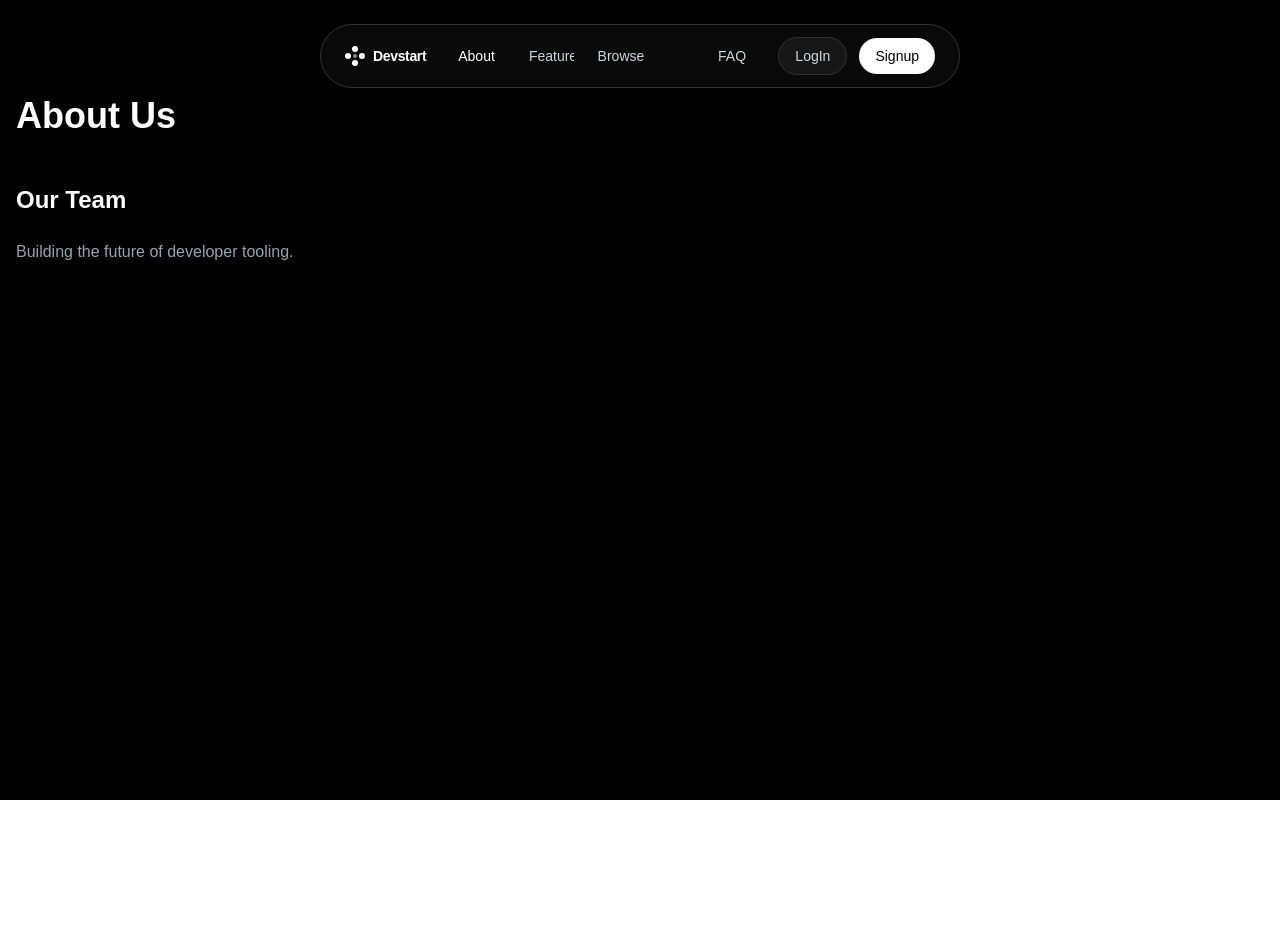
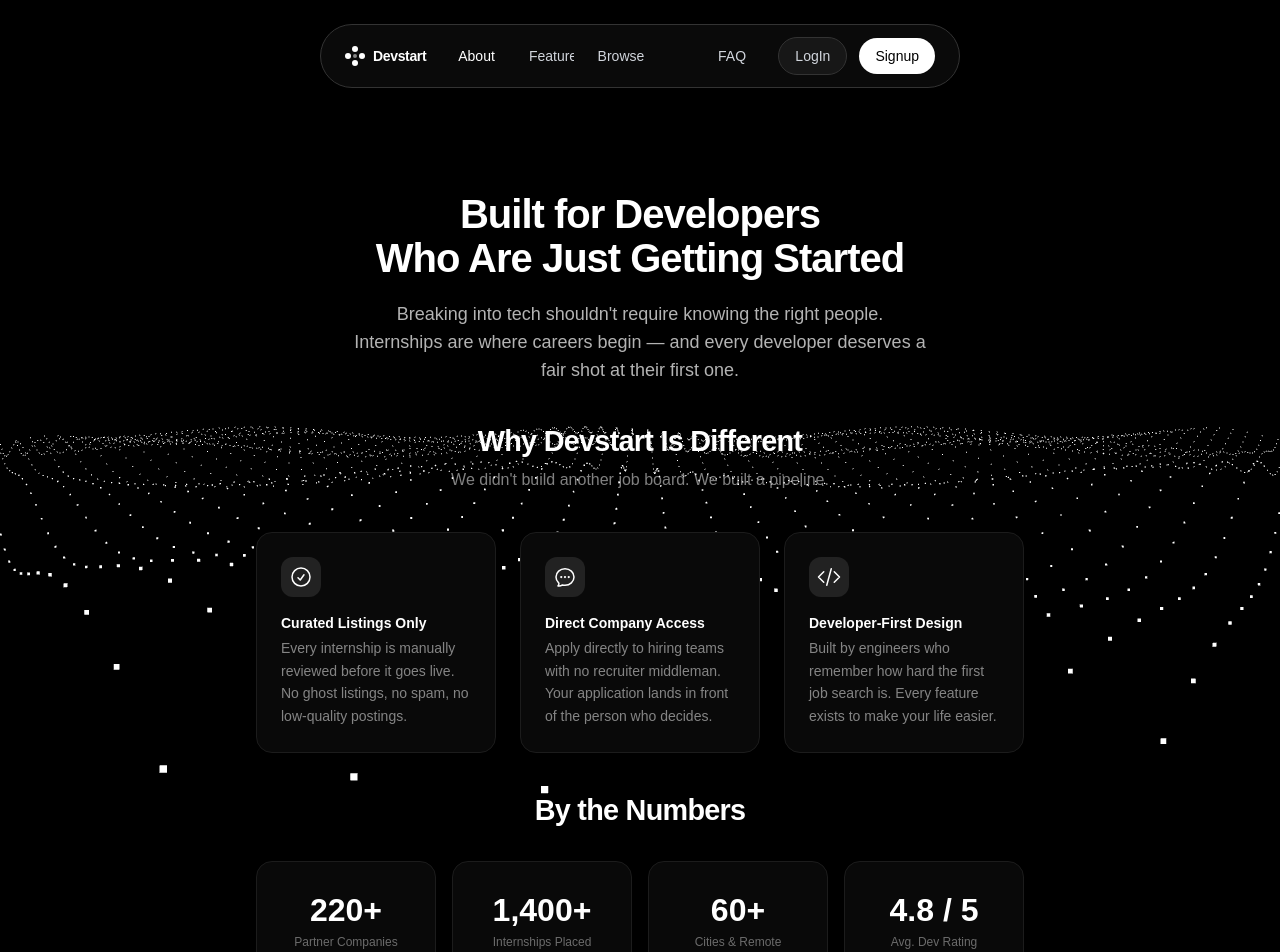
Before and after one commit to jayanth1542/DevStart, a Next.js app: page /about in a window 1280 px wide. Shown: the top 952 px of the page. Before the commit the page ends 800 px from the top, so only its background shows below. Built offline with nearby package versions, Linux system fonts and the light colour scheme.

Commit message:
app: complete about page content and styling

```diff
--- a/src/app/about/page.tsx
+++ b/src/app/about/page.tsx
@@ -1,16 +1,149 @@
 'use client';
-import React from 'react';
+
+import { PageTransition } from '@/components/page-transition';
+import { motion } from 'framer-motion';
+
+const containerVariants = {
+  hidden: { opacity: 0 },
+  show: {
+    opacity: 1,
+    transition: {
+      staggerChildren: 0.1,
+    },
+  },
+} as const;
+
+const itemVariants = {
+  hidden: { opacity: 0 },
+  show: { opacity: 1, transition: { duration: 0.4, ease: 'easeOut' } },
+} as const;
 
 export default function AboutPage() {
   return (
-    <div className="min-h-screen pt-24 pb-16 px-4 bg-black text-white">
-      <div className="max-w-7xl mx-auto">
-        <h1 className="text-4xl font-bold mb-8">About Us</h1>
-        <section className="mt-12">
-          <h2 className="text-2xl font-semibold mb-6">Our Team</h2>
-          <p className="text-gray-400">Building the future of developer tooling.</p>
+    <PageTransition className="min-h-screen pt-48 pb-20 px-6">
+      <div className="max-w-3xl mx-auto space-y-10">
+
+        {/* Hero / Mission */}
+        <section className="space-y-5 text-center">
+          <h1 className="text-[2.5rem] font-bold leading-[1.1] tracking-tight text-white">
+            Built for Developers<br />Who Are Just Getting Started
+          </h1>
+          <p className="text-lg text-white/70 font-light max-w-xl mx-auto">
+            Breaking into tech shouldn&apos;t require knowing the right people.
+            Internships are where careers begin — and every developer deserves
+            a fair shot at their first one.
+          </p>
         </section>
+
+
+
+        {/* How We're Different */}
+        <section className="space-y-10">
+          <div className="text-center space-y-2">
+            <h2 className="text-[1.8rem] font-bold leading-tight tracking-tight text-white">
+              Why Devstart Is Different
+            </h2>
+            <p className="text-white/50 text-base font-light">
+              We didn&apos;t build another job board. We built a pipeline.
+            </p>
+          </div>
+
+          <motion.div
+            className="grid sm:grid-cols-3 gap-6"
+            variants={containerVariants}
+            initial="hidden"
+            animate="show"
+          >
+            {[
+              {
+                icon: (
+                  <svg viewBox="0 0 24 24" fill="none" className="w-6 h-6 text-white" stroke="currentColor" strokeWidth={1.5}>
+                    <path strokeLinecap="round" strokeLinejoin="round" d="M9 12.75L11.25 15 15 9.75M21 12a9 9 0 11-18 0 9 9 0 0118 0z" />
+                  </svg>
+                ),
+                title: 'Curated Listings Only',
+                description:
+                  'Every internship is manually reviewed before it goes live. No ghost listings, no spam, no low-quality postings.',
+              },
+              {
+                icon: (
+                  <svg viewBox="0 0 24 24" fill="none" className="w-6 h-6 text-white" stroke="currentColor" strokeWidth={1.5}>
+                    <path strokeLinecap="round" strokeLinejoin="round" d="M8.625 12a.375.375 0 11-.75 0 .375.375 0 01.75 0zm0 0H8.25m4.125 0a.375.375 0 11-.75 0 .375.375 0 01.75 0zm0 0H12m4.125 0a.375.375 0 11-.75 0 .375.375 0 01.75 0zm0 0h-.375M21 12c0 4.556-4.03 8.25-9 8.25a9.764 9.764 0 01-2.555-.337A5.972 5.972 0 015.41 20.97a5.969 5.969 0 01-.474-.065 4.48 4.48 0 00.978-2.025c.09-.457-.133-.901-.467-1.226C3.93 16.178 3 14.189 3 12c0-4.556 4.03-8.25 9-8.25s9 3.694 9 8.25z" />
+                  </svg>
+                ),
+                title: 'Direct Company Access',
+                description:
+                  'Apply directly to hiring teams with no recruiter middleman. Your application lands in front of the person who decides.',
+              },
+              {
+                icon: (
+                  <svg viewBox="0 0 24 24" fill="none" className="w-6 h-6 text-white" stroke="currentColor" strokeWidth={1.5}>
+                    <path strokeLinecap="round" strokeLinejoin="round" d="M17.25 6.75L22.5 12l-5.25 5.25m-10.5 0L1.5 12l5.25-5.25m7.5-3l-4.5 16.5" />
+                  </svg>
+                ),
+                title: 'Developer-First Design',
+                description:
+                  'Built by engineers who remember how hard the first job search is. Every feature exists to make your life easier.',
+              },
+            ].map((item) => (
+              <motion.div
+                key={item.title}
+                variants={itemVariants}
+                className="group flex flex-col gap-4 rounded-2xl border border-[#1c1c1c] bg-[#090909] p-6 hover:bg-[#121212] hover:border-[#333] transition-all duration-300"
+              >
+                <div className="w-10 h-10 rounded-xl bg-white/10 flex items-center justify-center">
+                  {item.icon}
+                </div>
+                <div className="space-y-1">
+                  <h3 className="text-white font-semibold text-sm">{item.title}</h3>
+                  <p className="text-white/50 text-sm leading-relaxed">{item.description}</p>
+                </div>
+              </motion.div>
+            ))}
+          </motion.div>
+        </section>
+
+
+
+        {/* By the Numbers */}
+        <section className="space-y-8">
+          <div className="text-center">
+            <h2 className="text-[1.8rem] font-bold leading-tight tracking-tight text-white">By the Numbers</h2>
+          </div>
+          <motion.div
+            className="grid grid-cols-2 sm:grid-cols-4 gap-4"
+            variants={containerVariants}
+            initial="hidden"
+            animate="show"
+          >
+            {[
+              { stat: '220+', label: 'Partner Companies' },
+              { stat: '1,400+', label: 'Internships Placed' },
+              { stat: '60+', label: 'Cities & Remote' },
+              { stat: '4.8 / 5', label: 'Avg. Dev Rating' },
+            ].map((item) => (
+              <motion.div
+                key={item.label}
+                variants={itemVariants}
+                className="flex flex-col items-center justify-center gap-1 rounded-2xl border border-[#1c1c1c] bg-[#090909] py-8 px-4 text-center hover:bg-[#121212] hover:border-[#333] transition-all duration-300"
+              >
+                <span className="text-[2rem] font-bold text-white leading-none">{item.stat}</span>
+                <span className="text-xs text-white/40 mt-1">{item.label}</span>
+              </motion.div>
+            ))}
+          </motion.div>
+        </section>
+
+        {/* Mission closing */}
+        <section className="text-center space-y-4 pb-6">
+          <p className="text-white/50 text-base font-light max-w-lg mx-auto leading-relaxed">
+            Our mission is simple: remove every barrier between a motivated developer
+            and their first meaningful work experience.
+          </p>
+          <p className="text-white/40 text-sm">— The Devstart Team</p>
+        </section>
+
       </div>
-    </div>
+    </PageTransition>
   );
 }
```
